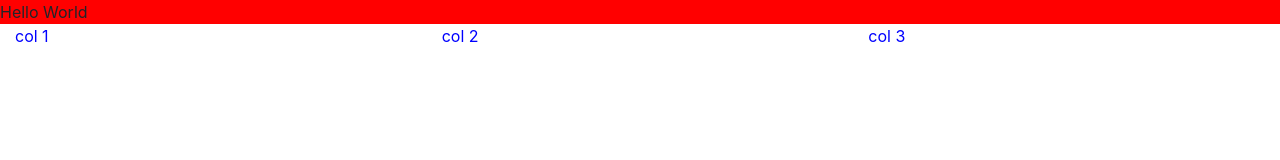
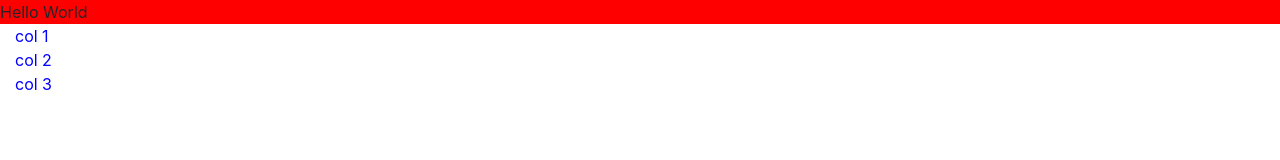
Before and after one commit to FabioRaj/coursera-test, a plain HTML site: page module2-test/index.html in a window 1280 px wide. Drawn offline with nearby package versions, Linux system fonts and the light colour scheme.

Commit message:
Update index.html

```diff
--- a/module2-test/index.html
+++ b/module2-test/index.html
@@ -14,10 +14,10 @@
     <header> Hello World </header>
     <div class="container-fluid">
 
-        <div class="row">
-            <div class="col-md-4">col 1</div>
-            <div class="col-md-4">col 2</div>
-            <div class="col-md-4">col 3</div>
+        <div>
+            <div>col 1</div>
+            <div>col 2</div>
+            <div>col 3</div>
         </div>
 
     </div>
```
